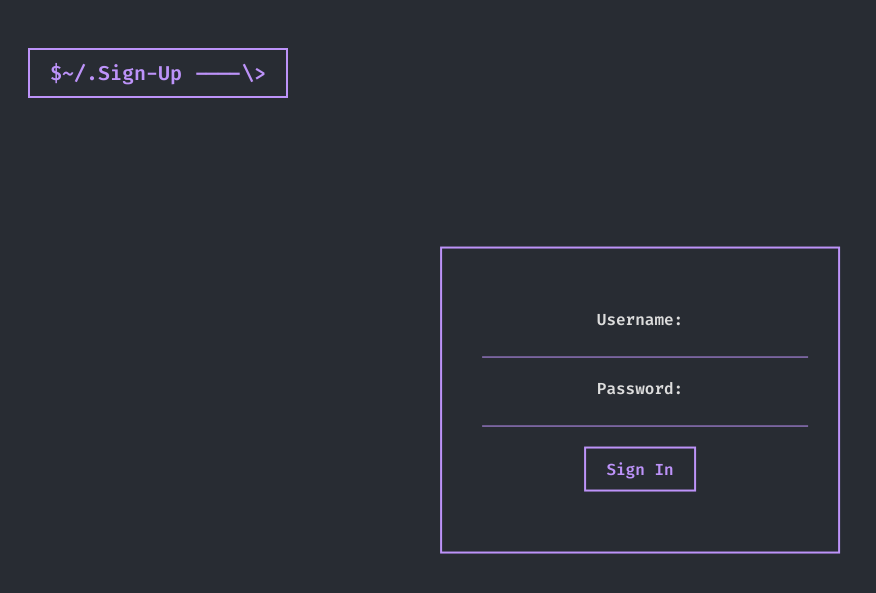
After one commit to JASHiNSENNiN/JASHiNs-Portfolio, a PHP site: page /pages/signIn.html in a window 1280 px wide. The commit adds this page. Shown: the top 593 px of the page, without its empty margins (0-876 px from the left). Run offline with PHP 8.4, Linux system fonts and the light colour scheme.

Commit message:
Major Update

```diff
--- /dev/null
+++ b/css/signIn.css
@@ -0,0 +1,88 @@
+@import url('https://fonts.googleapis.com/css2?family=Fira+Code:wght@600&display=swap');
+
+body {
+  font-family: 'Fira Code', monospace;
+  background-color: #282C33;
+  color: #ddd;
+  padding: 20px;
+  border-radius: 5px;
+}
+
+.terminal {
+    border: 2px solid #bd93f9;
+    padding: 40px;
+    display: flex;
+    background-color: #282C33;
+    flex-direction: column;
+    align-items: center;
+    justify-content: center;
+    text-align: center;
+    position: fixed;
+    top: 50%;
+    left: 50%;
+    transform: translate(-50%, -50%);
+}
+
+.terminal h2 {
+  color: #bd93f9;
+}
+
+.terminal form {
+  margin-bottom: 20px;
+  display: none;
+}
+
+.terminal form:first-child {
+  display: block;
+}
+
+.terminal label {
+  display: block;
+  margin-top: 10px;
+}
+
+.terminal input[type="text"],
+.terminal input[type="password"],
+.terminal input[type="email"] {
+  padding: 5px;
+  font-family: 'Fira Code', monospace;
+  border: none;
+  background-color: transparent;
+  border-bottom: 1px solid #bd93f9;
+  color: #ddd;
+  width: 100%;
+  margin-bottom: 10px;
+}
+
+.terminal button {
+  text-decoration: none;
+  font-family: 'Fira Code', monospace;
+  display: inline-block;
+  padding: 10px 20px;
+  background-color: transparent;
+  border: 2px solid #bd93f9;
+  color: #bd93f9;
+  font-size: 16px;
+  cursor: pointer;
+  transition: background-color 0.3s ease;
+  margin-top: 10px;
+}
+
+.terminal button:hover {
+  background-color: #bd93f9;
+  color: #fff;
+}
+
+#toggle-form-button {
+  text-decoration: none;
+  font-family: 'Fira Code', monospace;
+  display: inline-block;
+  padding: 10px 20px;
+  background-color: transparent;
+  border: 2px solid #bd93f9;
+  color: #bd93f9;
+  font-size: 20px;
+  cursor: pointer;
+  transition: background-color 0.3s ease;
+  margin-top: 20px;
+}
--- a/index.html
+++ b/index.html
@@ -1,6 +1,7 @@
 <!DOCTYPE html>
 <html lang="en">
     <head>
+        <?php require 'config.php';?>
         <meta charset="UTF-8">
         <meta name="viewport" content="width=device-width, initial-scale=1.0">
         <link  rel="stylesheet" href="./css/navbar.css">
@@ -19,6 +20,11 @@
                 <li><a href="#contact">$ Contacts</a></li>
             </ul>
         </nav>
+        <nav class="button-navbar">
+            <button id="sign-in-button" class="nav-button" onclick="toggleTransparentBox()">./Sign-In</button>
+        </nav>
+
+        <script ... src="./js/navbar.js"></script>
 
         <div id="home">
             <div class='console-container'><span id='text'></span><div class='console-underscore' id='console'>&#95;</div></div>
--- /dev/null
+++ b/js/navbar.js
@@ -0,0 +1,3 @@
+function toggleTransparentBox() {
+    window.open('./pages/signIn.html');
+  }
--- /dev/null
+++ b/js/signIn.js
@@ -0,0 +1,43 @@
+function toggleForm() {
+    var loginForm = document.getElementById("login-form");
+    var signupForm = document.getElementById("signup-form");
+    var toggleButton = document.getElementById("toggle-form-button");
+    const event = new CustomEvent("formToggled");
+    document.dispatchEvent(event);
+
+    if (loginForm.style.display === "none") {
+        loginForm.style.display = "block";
+        signupForm.style.display = "none";
+        toggleButton.innerHTML = "$~/.Sign-Up ----\\>";
+        const terminalElements = document.querySelectorAll(".terminal-typing");
+        for (let i = 0; i < terminalElements.length; i++) {
+            const terminalElement = terminalElements[i];
+            terminalElement.textContent = "./Sign-Up";
+            const textToType = terminalElement.getAttribute("data-text");
+            typeText(terminalElement, textToType);
+        }
+    } else {
+        loginForm.style.display = "none";
+        signupForm.style.display = "block";
+        toggleButton.innerHTML = "$~/.Sign-In ----\\>";
+        const terminalElements = document.querySelectorAll(".terminal-typing");
+        for (let i = 0; i < terminalElements.length; i++) {
+            const terminalElement = terminalElements[i];
+            terminalElement.textContent = "./Sign-In";
+            const textToType = terminalElement.getAttribute("data-text");
+            typeText(terminalElement, textToType);
+        }
+    }
+}
+
+function typeText(targetElement, text) {
+    let index = 0;
+    const intervalId = setInterval(() => {
+        targetElement.textContent = text.substring(0, index + 1);
+        index++;
+
+        if (index === text.length) {
+            clearInterval(intervalId);
+        }
+    }, 50); // Adjust the interval duration (in milliseconds) to control the speed of typing
+}
--- /dev/null
+++ b/pages/signIn.html
@@ -0,0 +1,39 @@
+<!DOCTYPE html>
+<html lang="en">
+
+<head>
+  <meta charset="UTF-8">
+  <meta name="viewport" content="width=device-width, initial-scale=1.0">
+  <link rel="stylesheet" href="../css/signIn.css">
+  <title>Welcome Visitor!</title>
+</head>
+
+<body>
+  <button id="toggle-form-button" onclick="toggleForm()">$~/.Sign-Up ----\></button>
+  <script src="../js/signIn.js"></script>
+
+  <div class="terminal">
+    <form id="login-form" action="signIn.php" method="POST">
+      <h2 class="terminal-typing" data-text="./Sign-In   "></h2>
+      <label for="login-username">Username:</label>
+      <input type="text" id="login-username" name="login-username" required>
+      <label for="login-password">Password:</label>
+      <input type="password" id="login-password" name="login-password" required>
+      <button type="submit">Sign In</button>
+    </form>
+
+    <form id="signup-form" action="../php/signUp.php" method="POST">
+      <h2 class="terminal-typing" data-text="./Sign-Up   "></h2>
+      <label for="signup-username">Username:</label>
+      <input type="text" id="signup-username" name="signup-username" required>
+      <label for="signup-password">Password:</label>
+      <input type="password" id="signup-password" name="signup-password" required>
+      <label for="signup-confirm-password">Confirm Password:</label>
+      <input type="password" id="signup-confirm-password" name="signup-confirm-password" required>
+      <button type="submit">Sign Up</button>
+    </form>
+  </div>
+
+</body>
+
+</html>
```
Also changed, not shown: css/navbar.css (+24 -0 lines), css/style.css (+12 -23 lines), php/config.php (added, +41 -0 lines), php/signIn.php (added, +20 -0 lines), php/signOut.php (added, +8 -0 lines), php/signUp.php (added, +17 -0 lines), js/welcome_text.js (line endings or trailing spaces).
